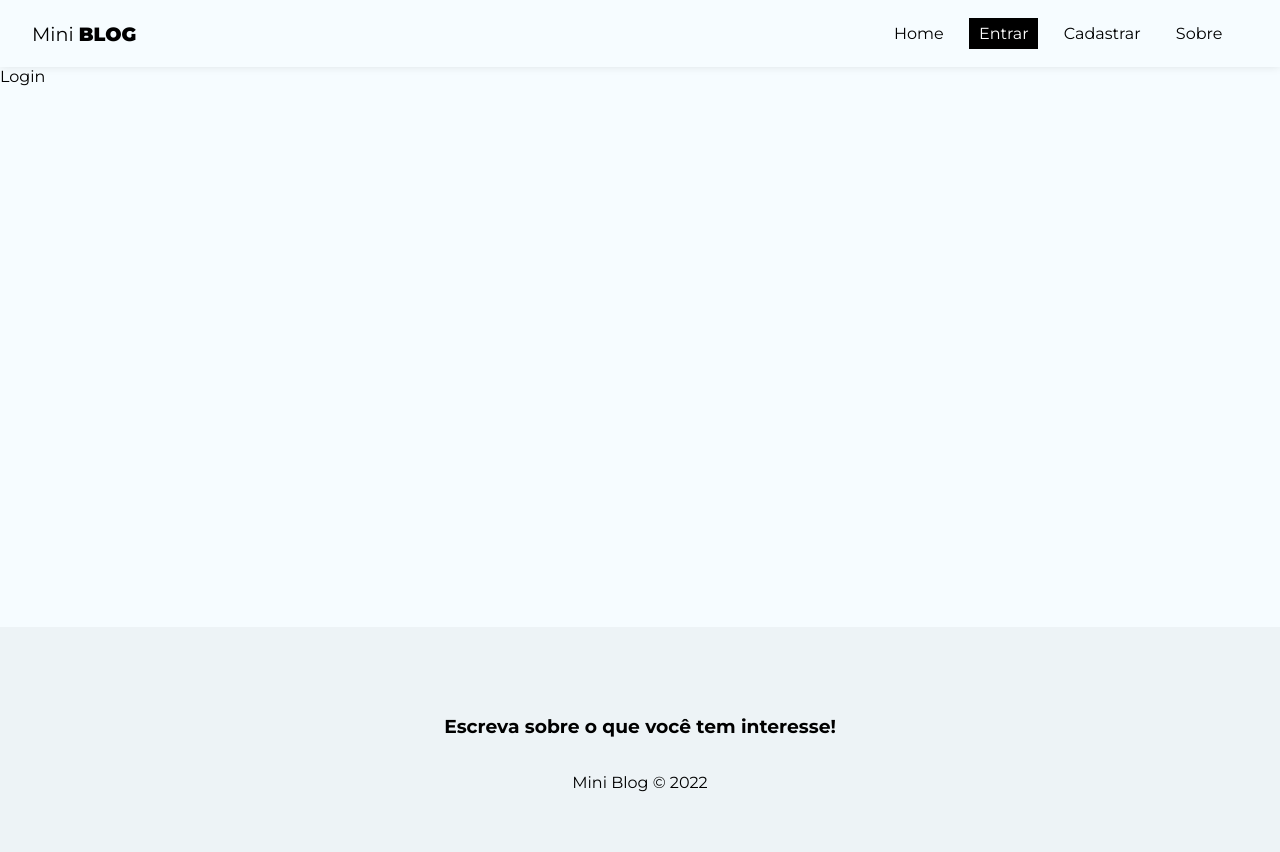
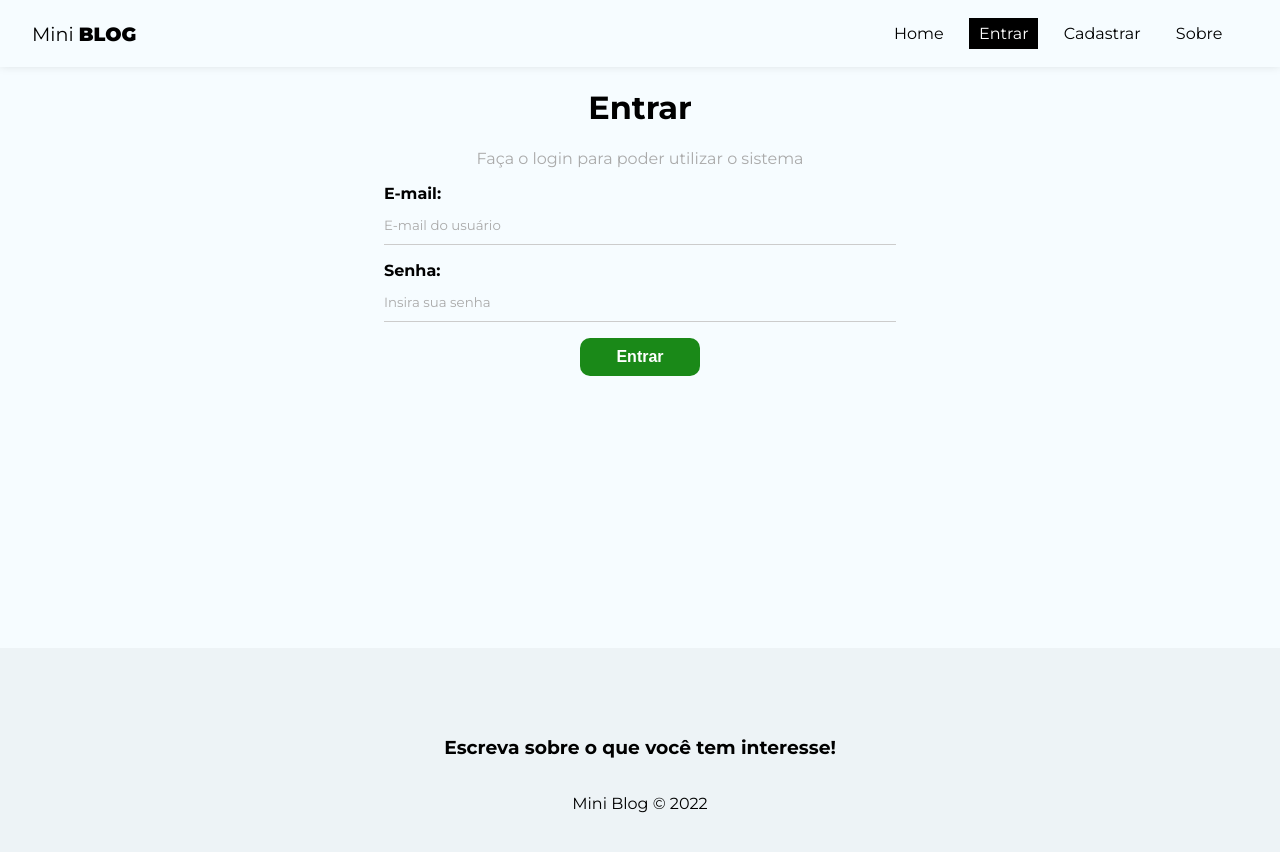
Before and after one commit to joaogabrielr/projeto-miniblog, a React (Create React App) app: page /login in a window 1280 px wide. Shown: the top 852 px of the page. Built offline with nearby package versions, Linux system fonts and the light colour scheme; no server answers.

Commit message:
Criei estrutura e função de login

```diff
--- a/src/hooks/useAuthentication.js
+++ b/src/hooks/useAuthentication.js
@@ -82,6 +82,40 @@
     }
 
 
+    //login - sign in
+    const login = async(data) => {
+
+        checkIfIsCancelled()
+
+        setLoading(true)
+        setError(false)
+
+        try {
+
+            await signInWithEmailAndPassword(auth, data.email, data.password)
+
+            setLoading(false)
+
+        } catch (error) {
+
+            let systemErrorMessage
+
+            if(error.message.includes("user-not-found")) {
+                systemErrorMessage = "Usuário não encontrado."
+            } else if(error.message.includes("wrong-password")) {
+                systemErrorMessage = "Senha incorreta."
+            } else {
+                systemErrorMessage = "Ocorreu um erro, por favor tente mais tarde."
+            }
+
+            setError(systemErrorMessage)
+            setLoading(false)
+
+        }
+
+    }
+
+
     useEffect(() => {
         return () => setCancelled(true)
     }, [])
@@ -91,7 +125,8 @@
         createUser,
         error,
         loading,
-        logout
+        logout,
+        login
     }
 
 }
--- a/src/pages/Login/Login.js
+++ b/src/pages/Login/Login.js
@@ -1,8 +1,71 @@
 import styles from "./Login.module.css"
 
+import {useState, useEffect} from 'react'
+import { useAuthentication } from "../../hooks/useAuthentication"
+
 const Login = () => {
+
+  const [email, setEmail] = useState("")
+  const [password, setPassword] = useState("")
+
+  const [error, setError] = useState("")
+
+  const {login, error: authError, loading} = useAuthentication();
+
+
+  const handleSubmit = async (e) => {
+    e.preventDefault();
+
+    setError("")
+
+    const user = {
+      email,
+      password
+    }
+
+    const res = await login(user)
+
+    console.log(user)
+  }
+
+
+  useEffect(() => {
+    if(authError) {
+      setError(authError)
+    }
+  }, [authError])
+
+
   return (
-    <div>Login</div>
+    <div className={styles.login}>
+      <h1>Entrar</h1>
+      <p>Faça o login para poder utilizar o sistema</p>
+      <form onSubmit={handleSubmit}>
+        <label>
+          <span>E-mail:</span>
+          <input
+          type="email"
+          name="email"
+          required
+          placeholder="E-mail do usuário"
+          value={email}
+          onChange={(e) => setEmail(e.target.value)}/>
+        </label>
+        <label>
+          <span>Senha:</span>
+          <input
+          type="password"
+          name="password"
+          required
+          placeholder="Insira sua senha"
+          value={password}
+          onChange={(e) => setPassword(e.target.value)}/>
+        </label>
+        {!loading && <button className="btn">Entrar</button>}
+        {loading && <button className="btn" disabled>Aguarde...</button>}
+        {error && <p className="error">{error}</p>}
+      </form>
+    </div>
   )
 }
 
--- a/src/pages/Login/Login.module.css
+++ b/src/pages/Login/Login.module.css
@@ -0,0 +1,7 @@
+.login {
+    text-align: center;
+}
+
+.login p {
+    color: #aaa;
+}
```
